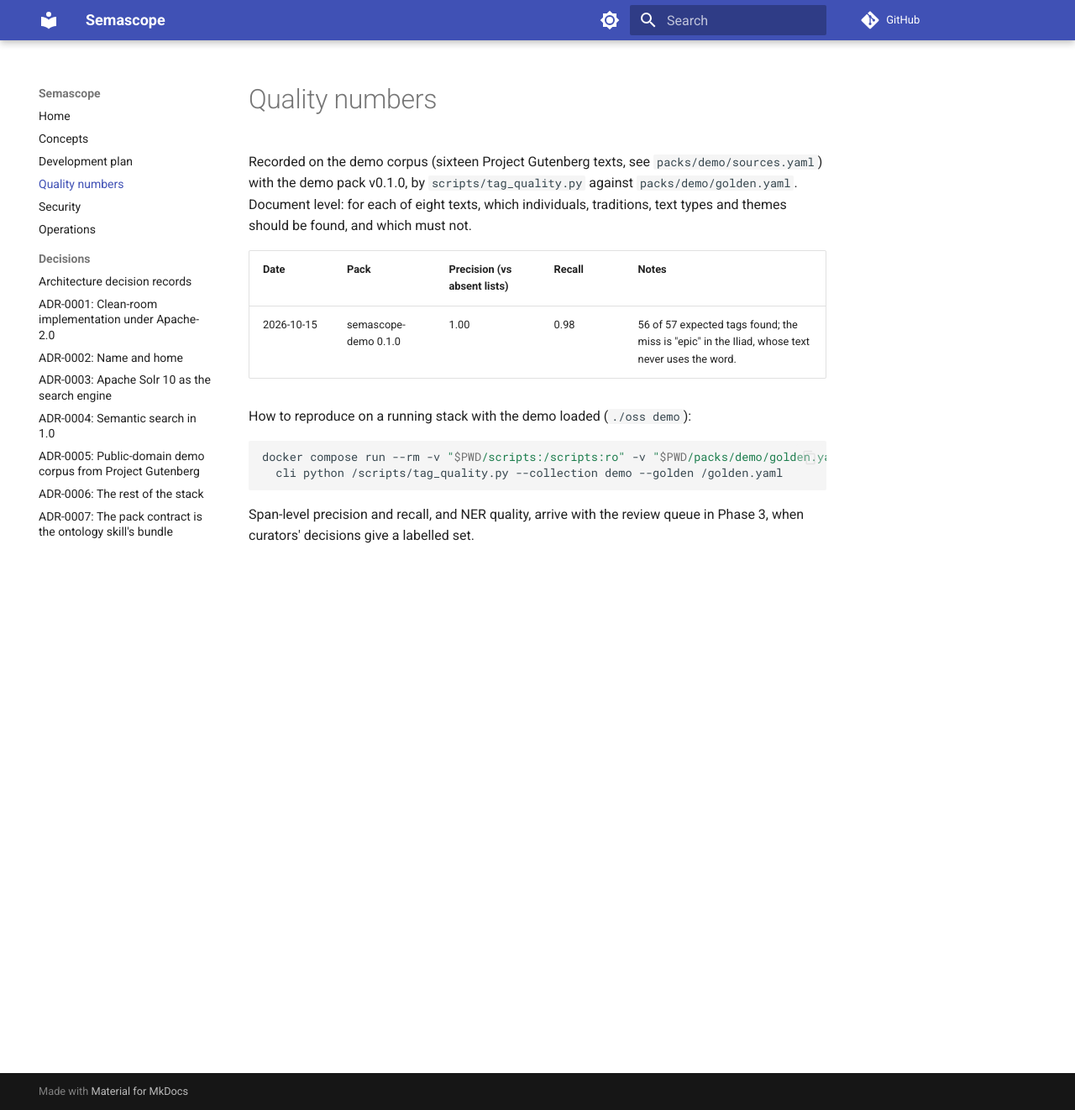
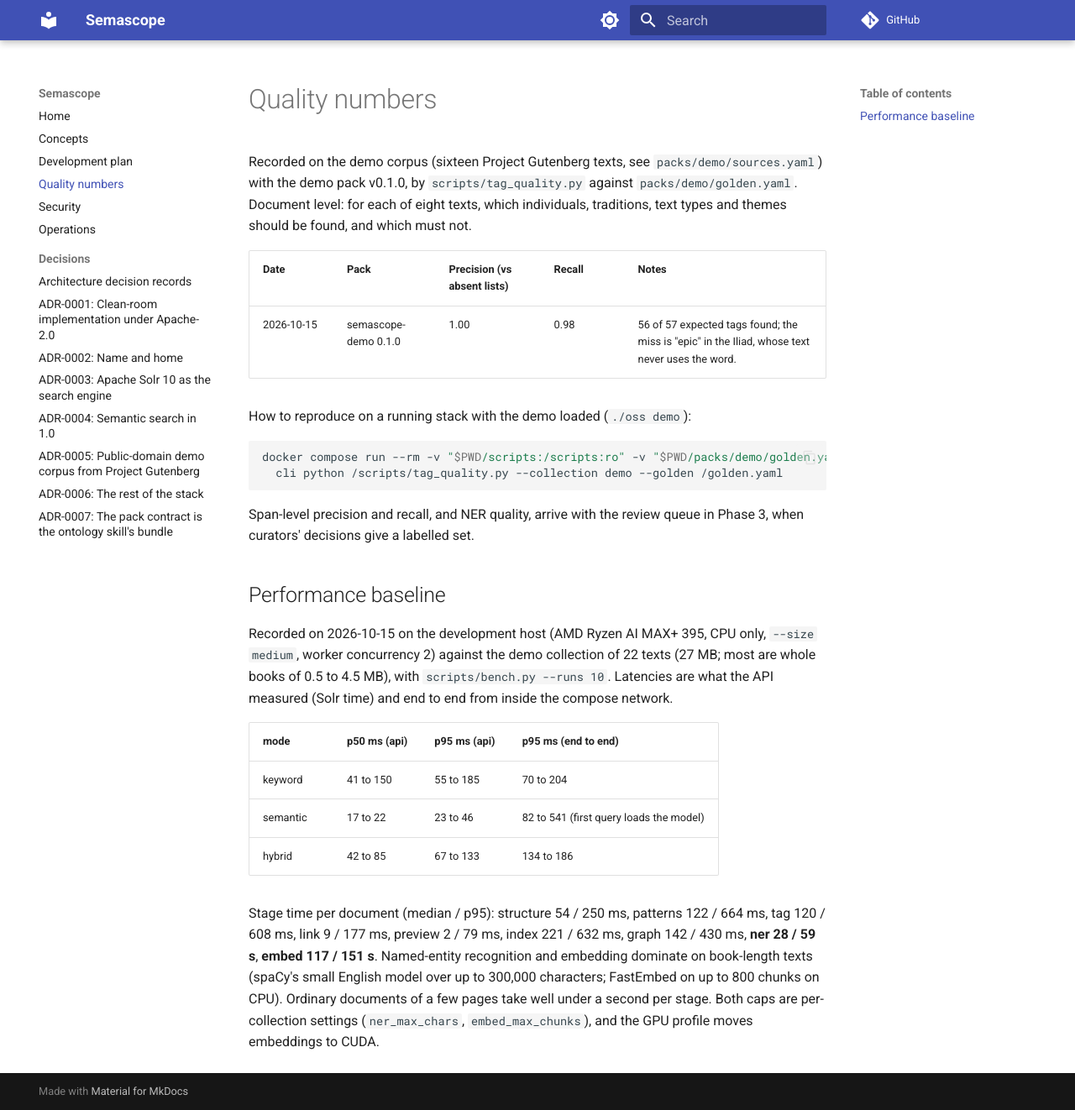
Before and after one commit to rdb420/semascope, an MkDocs documentation site: the page built from docs/quality.md, in a window 1280 px wide and 1322 px high. Shown: the whole window at 84% size. Built offline with MkDocs 1.6.1 and Material for MkDocs 9.7.7, drawn with Linux system fonts in a browser that asks for light colours; comment, search, counter and statistics services are not loaded.

Commit message:
Throughput caps for NER and embedding, wider semantic candidate set, baseline recorded
- ner reads at most 300,000 characters by default (ner_max_chars), embed at
  most 800 chunks (embed_max_chunks); both per-collection settings
- semantic search fetches 200+ chunks and counts at most three per
  document, so long texts cannot crowd out the rest
- docs/quality.md records the first latency and stage-time baseline

Agent: claude-code
Co-Authored-By: Claude Fable 5.1 <noreply@anthropic.com>
Claude-Session: https://claude.ai/code/session_01X16WBXYHqy5nQtFiMJsuvh

```diff
--- a/docs/quality.md
+++ b/docs/quality.md
@@ -19,3 +19,26 @@ docker compose run --rm -v "$PWD/scripts:/scripts:ro" -v "$PWD/packs/demo/golden
 
 Span-level precision and recall, and NER quality, arrive with the review
 queue in Phase 3, when curators' decisions give a labelled set.
+
+## Performance baseline
+
+Recorded on 2026-10-15 on the development host (AMD Ryzen AI MAX+ 395, CPU
+only, `--size medium`, worker concurrency 2) against the demo collection of
+22 texts (27 MB; most are whole books of 0.5 to 4.5 MB), with
+`scripts/bench.py --runs 10`. Latencies are what the API measured (Solr time)
+and end to end from inside the compose network.
+
+| mode | p50 ms (api) | p95 ms (api) | p95 ms (end to end) |
+|---|---|---|---|
+| keyword | 41 to 150 | 55 to 185 | 70 to 204 |
+| semantic | 17 to 22 | 23 to 46 | 82 to 541 (first query loads the model) |
+| hybrid | 42 to 85 | 67 to 133 | 134 to 186 |
+
+Stage time per document (median / p95): structure 54 / 250 ms, patterns
+122 / 664 ms, tag 120 / 608 ms, link 9 / 177 ms, preview 2 / 79 ms, index
+221 / 632 ms, graph 142 / 430 ms, **ner 28 / 59 s**, **embed 117 / 151 s**.
+Named-entity recognition and embedding dominate on book-length texts
+(spaCy's small English model over up to 300,000 characters; FastEmbed on up
+to 800 chunks on CPU). Ordinary documents of a few pages take well under a
+second per stage. Both caps are per-collection settings (`ner_max_chars`,
+`embed_max_chunks`), and the GPU profile moves embeddings to CUDA.
```
Also changed, not shown: 3 other files.
